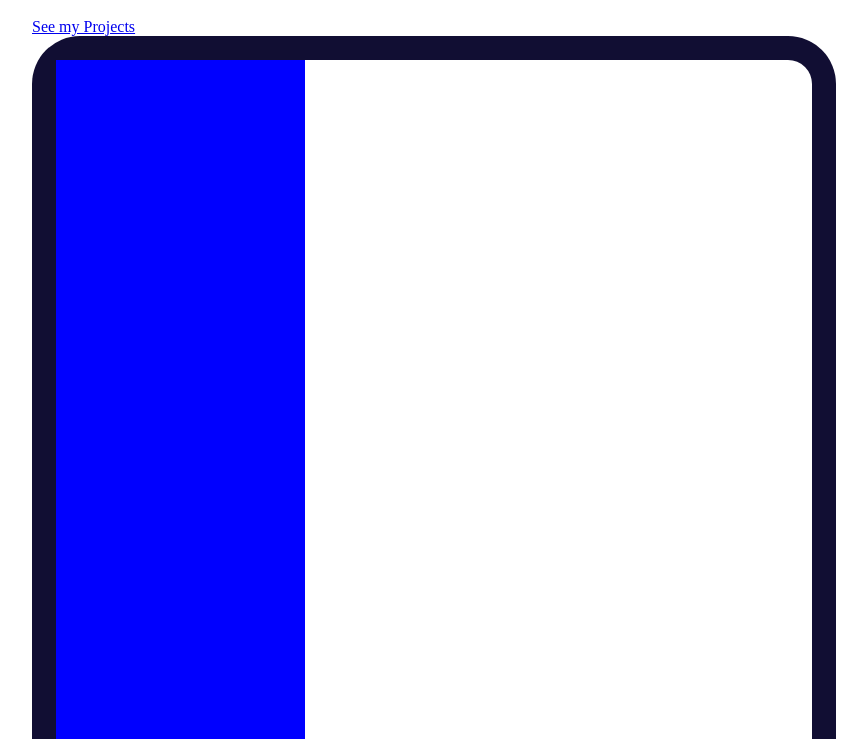
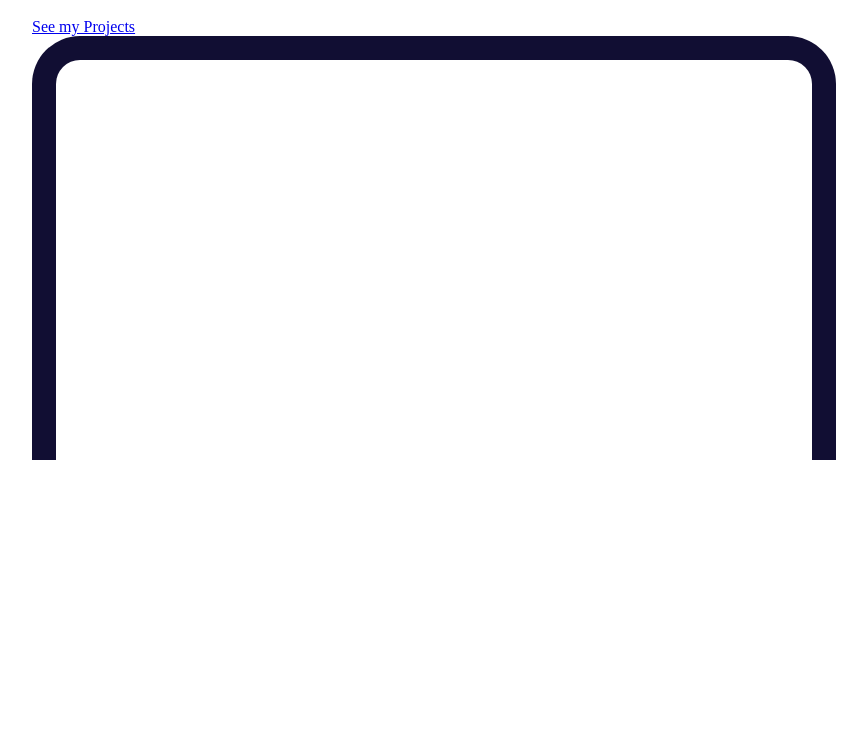
Before and after one commit to kevinguo344/kevinguo344.github.io, a Gatsby site: page / in a window 1280 px wide. Shown: the part 561-1300 px from the top of the page, without its empty margins (206-1073 px from the left). After the commit the page ends 1021 px from the top, so only its background shows below. Built offline with nearby package versions, Linux system fonts and the light colour scheme; Gatsby itself is replaced by a stand-in of ours.

Commit message:
make screen smaller

```diff
--- a/src/style/styles.scss
+++ b/src/style/styles.scss
@@ -10,7 +10,7 @@ $black: #110E33;
 .screen {
 	margin: auto;
 	max-width: 804px;
-	height: 100%;
+	height: 50vh;
 	/*border-radius: 48px 48px 0px 0px;*/
 	border-radius: 3em 3em 0px 0px;
 	border-left: 1.5em $black solid;
@@ -19,6 +19,5 @@ $black: #110E33;
 }
 .screen-section {
 	width: 33%;
-	height: 100%;
 	background: blue;
 }
```
